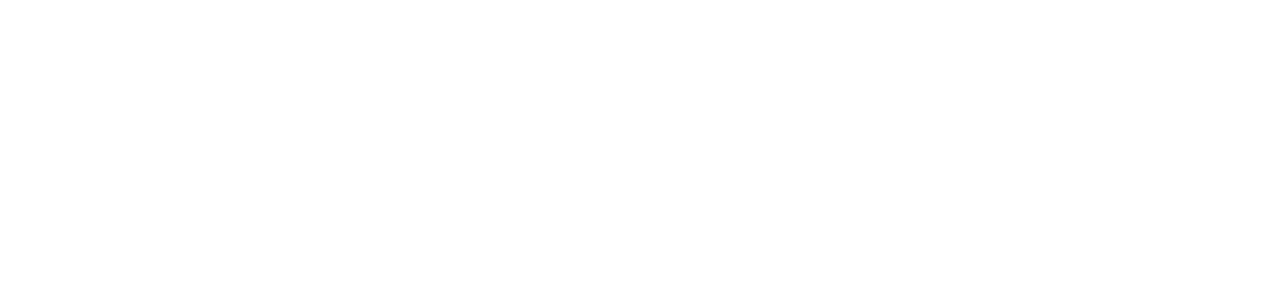
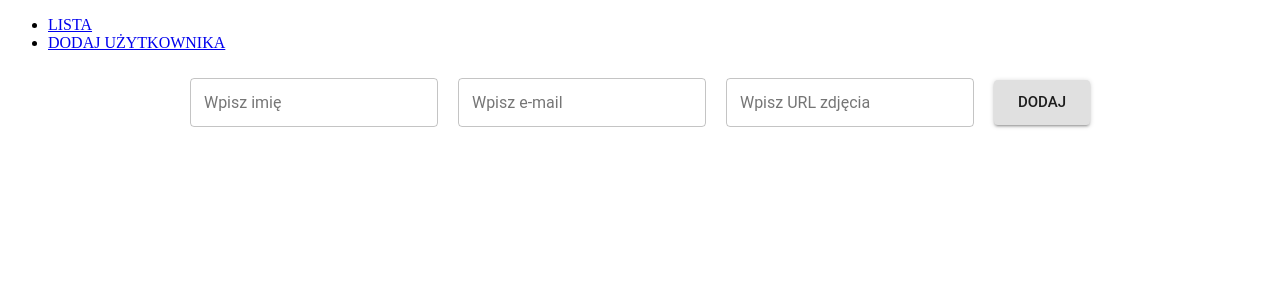
Before and after one commit to MariaMicek/react-5, a React (Create React App) app: page /add-user in a window 1280 px wide. Shown: the top 300 px of the page. Built offline with nearby package versions, Linux system fonts and the light colour scheme.

Commit message:
adding users, deleting users (inputs, list of users)

```diff
--- a/package.json
+++ b/package.json
@@ -6,6 +6,7 @@
     "@material-ui/core": "^3.9.3",
     "react": "^16.8.6",
     "react-dom": "^16.8.6",
+    "react-router-dom": "^5.0.0",
     "react-scripts": "2.1.8",
     "uuid": "^3.3.2"
   },
--- /dev/null
+++ b/src/AddUser.js
@@ -0,0 +1,85 @@
+import React from 'react'
+import { User, saveUser } from './logic.js'
+import TextField from '@material-ui/core/TextField'
+import Button from '@material-ui/core/Button'
+
+const styles = {
+    input: {
+        margin: '10px'
+    },
+    container: {
+        display: 'flex',
+        justifyContent: 'center',
+        alignItems: 'center'
+    },
+    button: {
+        margin: '10px',
+        height: '45px'
+    }
+}
+
+class AddUser extends React.Component {
+    state = {
+        name: '',
+        email: '',
+        avatar: ''
+    }
+
+    inputChangeHandler = (statePropName) => (event) => this.setState({
+        [statePropName]: event.target.value
+    })
+
+    buttonClickHandler = () => {
+        if (!this.state.name) return
+        if (!this.state.email) return
+
+        const user = new User(this.state.name, this.state.email, this.state.avatar)
+        saveUser(user)
+    }
+
+    render() {
+        return (
+            <div
+            style={styles.container}
+            >
+                <TextField
+                    style={styles.input}
+                    id={'outlined-dense'}
+                    label={'Wpisz imię'}
+                    margin={'dense'}
+                    variant={'outlined'}
+                    value={this.state.value}
+                    onChange={this.inputChangeHandler('name')}
+                />
+                <TextField
+                    style={styles.input}
+                    id={'outlined-dense'}
+                    label={'Wpisz e-mail'}
+                    margin={'dense'}
+                    variant={'outlined'}
+                    value={this.state.value}
+                    onChange={this.inputChangeHandler('email')}
+                />
+                <TextField
+                    style={styles.input}
+                    id={'outlined-dense'}
+                    label={'Wpisz URL zdjęcia'}
+                    margin={'dense'}
+                    variant={'outlined'}
+                    value={this.state.value}
+                    onChange={this.inputChangeHandler('avatar')}
+                />
+                <Button
+                    style={styles.button}
+                    variant={'contained'}
+                    size={'large'}
+                    onClick={() => this.buttonClickHandler()}
+                >
+                    DODAJ
+                </Button>
+            </div>
+        )
+    }
+}
+
+export default AddUser
--- a/src/App.js
+++ b/src/App.js
@@ -1,10 +1,30 @@
 import React from 'react'
 // import Buttons from './Buttons';
 import './logic'
+import AddUser from './AddUser'
+import ListUsers from './ListUsers'
+
+import { BrowserRouter, Route, Link } from 'react-router-dom'
 
 const App = () => (
     <div>
         {/* <Buttons /> */}
+        <BrowserRouter>
+            <ul>
+                <li>
+                    <Link to={'/'}>
+                        LISTA
+                    </Link>
+                </li>
+                <li>
+                    <Link to={'/add-user'}>
+                        DODAJ UŻYTKOWNIKA
+                    </Link>
+                </li>
+            </ul>
+            <Route exact path='/' component={ListUsers} />
+            <Route exact path='/add-user' component={AddUser} />
+        </BrowserRouter>
     </div>
 )
 
--- /dev/null
+++ b/src/List.js
@@ -0,0 +1,22 @@
+import React from 'react'
+import ListItem from './ListItem'
+
+const List = (props) => {
+    return (
+        <div>
+            {
+                props.users.map(
+                    user => (
+                        <ListItem
+                            deleteUserAndReRender={props.deleteUserAndReRender}
+                            key={user.uuid}
+                            user={user}
+                        />
+                    )
+                )
+            }
+        </div>
+    )
+}
+
+export default List
--- /dev/null
+++ b/src/ListItem.js
@@ -0,0 +1,52 @@
+import React from 'react'
+import Button from '@material-ui/core/Button'
+import userPlaceholder from './user.svg'
+
+const styles = {
+    main: {
+        display: 'flex',
+        width: '70%',
+        justifyContent: 'space-between',
+        alignItems: 'center',
+        margin: '10px auto'
+    },
+    img: {
+        width: '50px',
+        height: '50px',
+        borderRadius: '50%'
+    },
+    button: {
+        padding: '5px',
+        minWidth: '40px',
+        minHeight: '40px'
+    }
+}
+
+const ListItem = (props) => {
+
+    return (
+        <div
+            style={styles.main}
+        >
+            <img
+                style={styles.img}
+                src={props.user.avatar || userPlaceholder}
+                alt={props.user.name}
+            />
+            <div>
+                <p>{props.user.name}</p>
+                <p>{props.user.email}</p>
+            </div>
+            <Button
+                style={styles.button}
+                variant={'contained'}
+                onClick={() => props.deleteUserAndReRender(props.user.uuid)}
+            >
+                x
+            </Button>
+        </div>
+    )
+
+}
+
+export default ListItem
--- /dev/null
+++ b/src/ListUsers.js
@@ -0,0 +1,30 @@
+import React from 'react'
+import List from './List'
+import { loadUsers, deleteUser } from './logic.js'
+
+class ListUsers extends React.Component {
+    state = {
+        users: loadUsers(),
+    }
+
+    deleteUserAndReRender = (uuid) => {
+        deleteUser(uuid)
+
+        this.setState({
+            users: loadUsers(),
+        })
+    }
+
+    render() {
+        return (
+            <div>
+                <List
+                    deleteUserAndReRender={this.deleteUserAndReRender}
+                    users={this.state.users}
+                />
+            </div>
+        )
+    }
+}
+
+export default ListUsers
--- a/src/logic.js
+++ b/src/logic.js
@@ -11,8 +11,7 @@
     }
 }
 
-
-const loadUsers = () => JSON.parse(localStorage.getItem(LOCAL_STORAGE_KEY)) || []
+export const loadUsers = () => JSON.parse(localStorage.getItem(LOCAL_STORAGE_KEY)) || []
 
 export const saveUser = (user) => {
     const currentUsers = loadUsers()
@@ -26,7 +25,7 @@
 
 export const deleteUser = (uuid) => {
     const currentUsers = loadUsers()
-    const newUsers = currentUsers.filter((user) => user.uui !== uuid)
+    const newUsers = currentUsers.filter((user) => user.uuid !== uuid)
 
     localStorage.setItem(
         LOCAL_STORAGE_KEY,
```
Also changed, not shown: src/user.svg (added), 1 other file (tests, documents, lock files or other folders).
